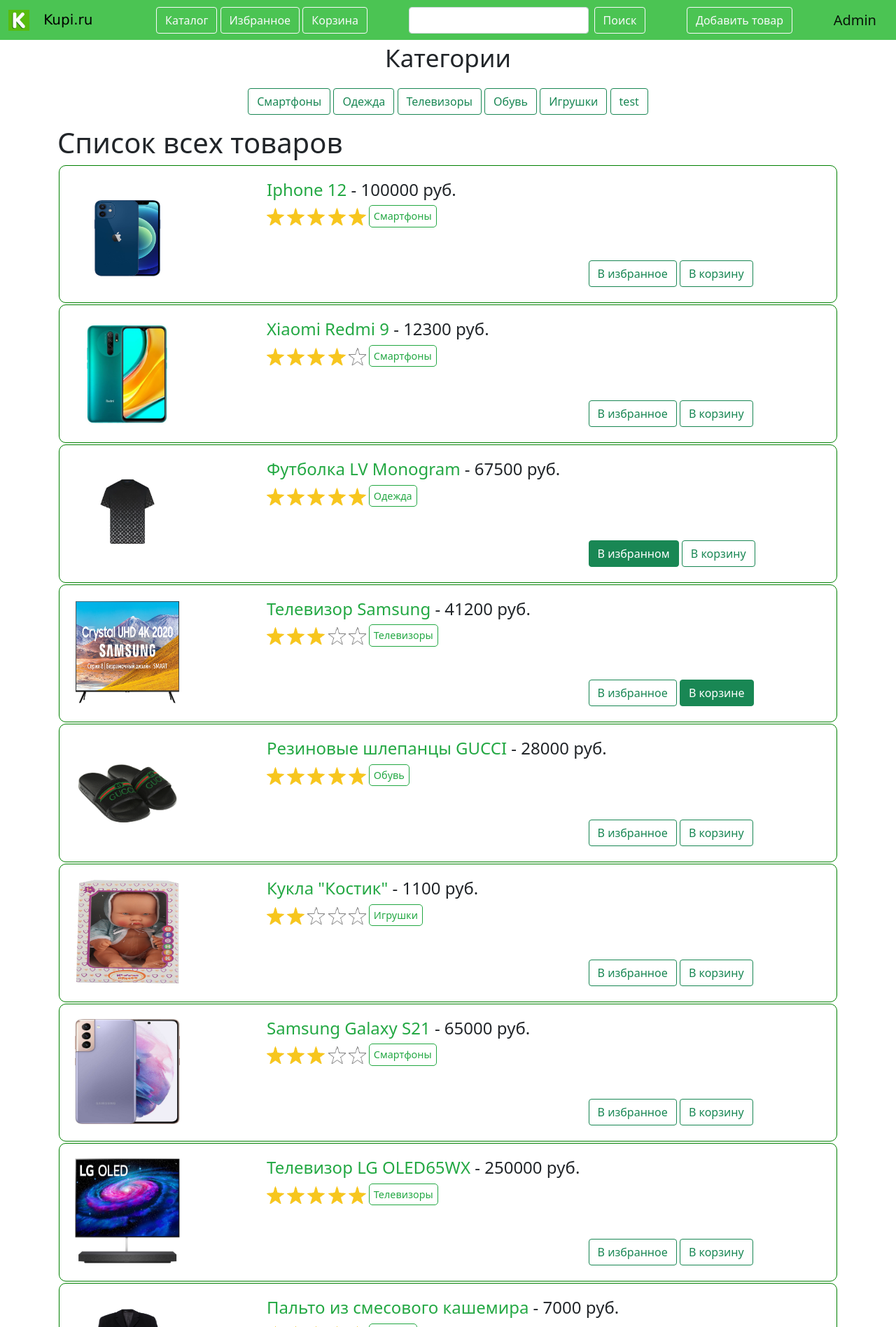
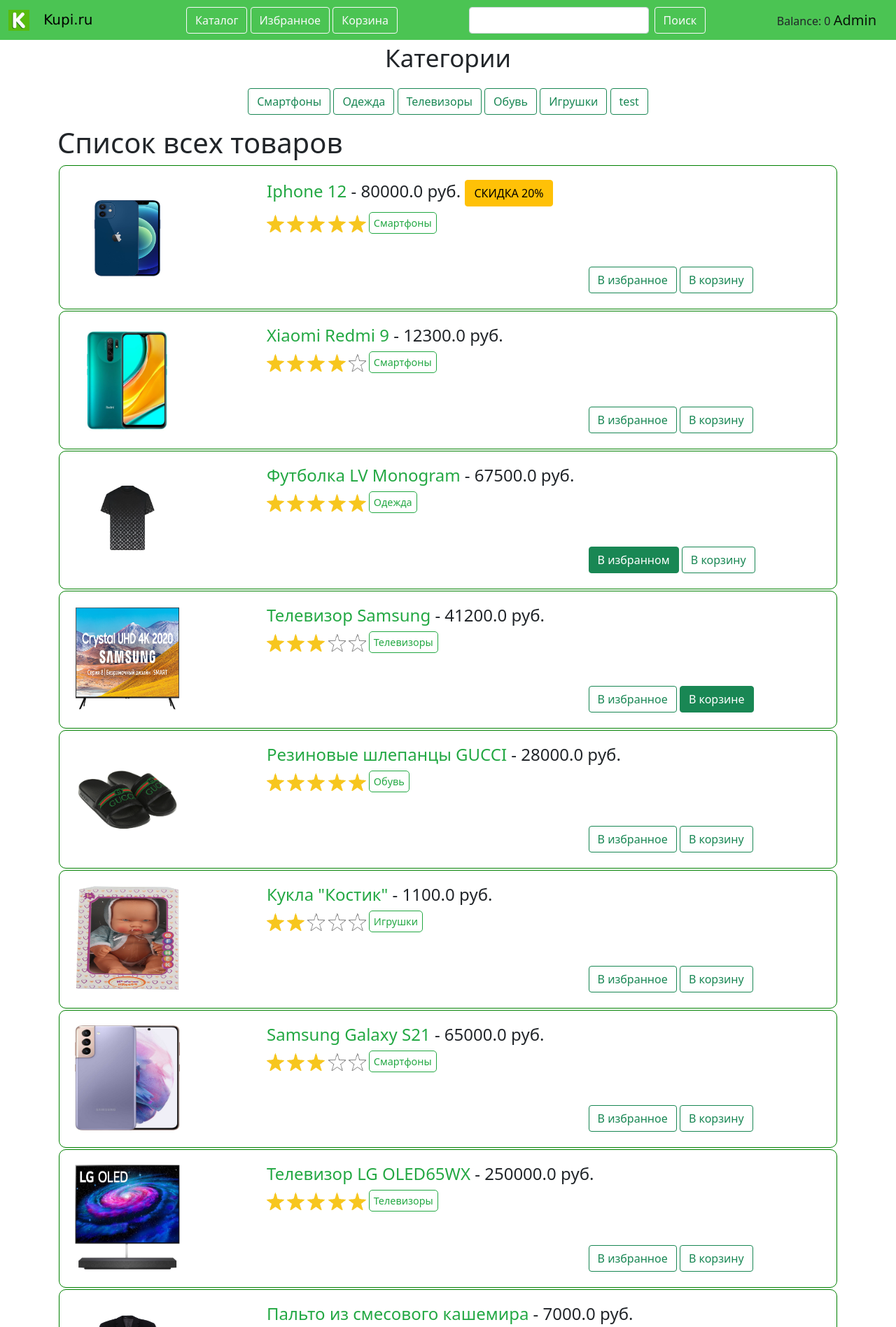
Before and after one commit to krusalovorg/ShopMerch, a Flask app: page / in a window 1280 px wide. Shown: the top 1896 px of the page at 70% size. Run offline with Flask 2, Linux system fonts and the light colour scheme; a user stored in the database is signed in; data comes from the database, SQL or seed files in the repository; both versions use the stored data as it was after the commit; some libraries are stand-ins or nearby versions.

Commit message:
add sale and balance

```diff
--- a/data/goods.py
+++ b/data/goods.py
@@ -15,4 +15,5 @@
     category = sqlalchemy.Column(sqlalchemy.String, nullable=True)
     rate = sqlalchemy.Column(sqlalchemy.Integer, nullable=True)
     image = sqlalchemy.Column(sqlalchemy.String, nullable=True)
+    sale = sqlalchemy.Column(sqlalchemy.Integer, nullable=True)
     # user = orm.relation('User')
--- a/main.py
+++ b/main.py
@@ -15,6 +15,11 @@
 
 # from forms.check import ChecksForm  # new
 
+
+import sqlite3  # new!!!!!!!!!
+
+db = 'db/db.db'  # new !!!!!!!
+
 UPLOAD_FOLDER = 'static/img/'
 
 app = Flask(__name__)
@@ -26,6 +31,7 @@
 res = []
 
 ALLOWED_EXTENSIONS = {'txt', 'pdf', 'png', 'jpg', 'jpeg', 'gif'}
+
 
 def get_favs():
     favs = []
@@ -39,6 +45,7 @@
                     if i.id == j.favs_id:
                         favs.append(i.id)
     return favs
+
 
 def get_category():
     category = []
@@ -90,6 +97,7 @@
     x = request.args.get('par_1')
     y = request.args.get('par_2')
     z = request.args.get('par_3')
+    print(z)
     if z == '2':
         if y == 'true':
             db_sess = db_session.create_session()
@@ -109,12 +117,23 @@
             db_sess.commit()
     elif z == "remove":
         if current_user.is_authenticated and current_user.role == "admin":
-            print("delete", x,y,z)
+            print("delete", x, y, z)
             db_sess = db_session.create_session()
             item = db_sess.query(Goods).filter(Goods.id == int(x)).first()
             if item:
                 db_sess.delete(item)
+
                 db_sess.commit()
+
+    elif z.startswith('sale'):
+        if current_user.is_authenticated and current_user.role == "admin":
+            print("add sale", x, y, z)
+
+            con = sqlite3.connect(db)
+            cur = con.cursor()
+            cur.execute("UPDATE goods SET sale = ? WHERE id = ?", (z.split(' ')[1], int(x)))
+            con.commit()
+
     else:
         if y == 'true':
             db_sess = db_session.create_session()
@@ -195,9 +214,11 @@
     return render_template("basket.html", title='Корзина', goods=goods,
                            ords=ords, summ=summ, form2=form)
 
+
 def allowed_file(filename):
     return '.' in filename and \
            filename.rsplit('.', 1)[1].lower() in ALLOWED_EXTENSIONS
+
 
 def get_category_choice():
     category = [('Выберети категорию', 'Выберети категорию')]
@@ -210,6 +231,7 @@
                 category.append((item.category, item.category))
                 buffer.append(item.category)
     return category
+
 
 @app.route('/add', methods=['GET', 'POST'])
 def add():
@@ -225,7 +247,9 @@
         form3 = AddForm()
         cats = get_category_choice()
         form3.category.choices = cats
-        if form3.validate_on_submit() and ((form3.category.data == "Выберети категорию" and form3.new_category.data != "") or (form3.category.data != "Выберети категорию" and form3.new_category.data == "")):
+        if form3.validate_on_submit() and (
+                (form3.category.data == "Выберети категорию" and form3.new_category.data != "") or (
+                form3.category.data != "Выберети категорию" and form3.new_category.data == "")):
             db_sess = db_session.create_session()
 
             file = request.files["file"]
@@ -243,18 +267,18 @@
                 description=form3.description.data,
                 category=caty,
                 rate=0,
-                image="/static/img/"+filename,
+                image="/static/img/" + filename,
             )
             file.save(os.path.join(app.config['UPLOAD_FOLDER'], filename))
 
-            #img = form3.image
-            #img.file.save(os.path.join(app.config['UPLOAD_FOLDER'], form3.image.file.filename))
+            # img = form3.image
+            # img.file.save(os.path.join(app.config['UPLOAD_FOLDER'], form3.image.file.filename))
 
             db_sess.add(product)
             db_sess.commit()
             return redirect('/')
         return render_template('add.html', title='Добавление товара', form2=form2,
-                                form3=form3)
+                               form3=form3)
     else:
         return redirect('/')
 
@@ -281,10 +305,24 @@
 
     form3 = PayForm()
     if form3.validate_on_submit():
+        if current_user.balance >= summ:
+            new_bal = current_user.balance - summ
+            db_sess = db_session.create_session()
+            for i in ords:
+                a = db_sess.query(Association).filter(Association.user_id == int(current_user.id),
+                                                      Association.orders_id == i).first()
+                db_sess.delete(a)
+                db_sess.commit()
+
+            con = sqlite3.connect(db)
+            cur = con.cursor()
+            cur.execute("UPDATE users SET balance = ? WHERE id = ?", (new_bal, current_user.id))
+            con.commit()
+
         return redirect('/')
 
     return render_template("pay.html", title='Оплата', goods=goods,
-                           ords=ords, summ=summ, form2=form2, form3=form3)
+                           ords=ords, summ=summ, form2=form2, form3=form3, balance=current_user.balance)
 
 
 @app.route('/favorites', methods=['GET', 'POST'])
@@ -414,7 +452,8 @@
                 surname=form.surname.data,
                 name=form.name.data,
                 email=form.email.data,
-                role="user"
+                role="user",
+                balance=1000
             )
         user.set_password(form.password.data)
         db_sess.add(user)
--- a/templates/base.html
+++ b/templates/base.html
@@ -12,8 +12,8 @@
 
 
 
+
     </style>
-
     <meta charset="utf-8">
     <meta name="viewport"
           content="width=device-width, initial-scale=1, shrink-to-fit=no">
@@ -47,7 +47,7 @@
                         {{ form2.submit_s(type="submit", class="btn
                         btn-outline-light") }}
                     </form>
-                    {% if current_user.id == 1 %}
+                    {% if current_user.role == "admin" %}
                     <div>
                         <a class="btn btn-outline-light" aria-current="page"
                            href="/add">Добавить товар</a>
@@ -55,6 +55,9 @@
                     {% endif %}
                     <div>
                         {% if current_user.is_authenticated %}
+
+                        <a>Balance: {{current_user.balance}}</a>
+
                         <a class="navbar-brand" href="/logout">{{
                             current_user.name }}</a>
                         {% else %}
--- a/templates/main.html
+++ b/templates/main.html
@@ -40,6 +40,8 @@
 
 
 
+
+
 </script>
 
 <script>
@@ -50,6 +52,12 @@
     func(id,type)
     window.location.reload()
 }
+function add_sale(id, type) {
+    func(id,`sale ${document.getElementById(`sale ${String(id)}`).value}`)
+    window.location.reload()
+}
+
+
 </script>
 
 <p align="center" style="font-size:35px">Категории</p>
@@ -66,6 +74,8 @@
 <div class="row item">
     {% if role == "admin" %}
     <button class="btn btn-danger" onclick="remove({{item.id}}, 'remove')">Delete</button>
+    <button class="btn btn-success" onclick="add_sale({{item.id}}, 'add_sale')">Add sale</button>
+    <input id="sale {{item.id}}">
     {% endif %}
     <div class="col-3 itemin">
         <img src={{item.image}} alt="" width="150" height="150"
@@ -73,7 +83,11 @@
     </div>
     <div class="col itemin">
         <h4>
-            <a class="prod_url" href="/product/{{ item.id }}">{{item.title}}</a> - {{item.cost}} руб.
+            <a class="prod_url" href="/product/{{ item.id }}">{{item.title}}</a> - {{item.cost - item.cost * (item.sale
+            / 100)}} руб.
+            {% if item.sale > 0 %}
+            <button type="button" class="btn btn-warning">СКИДКА {{item.sale}}%</button>
+            {%endif%}
         </h4>
         {% for j in range(item.rate) %}
         <img align="center" src=/static/img/i2.png alt="" width="25" height="25"
```
Also changed, not shown: templates/pay.html (+17 -2 lines), db/db.db.
